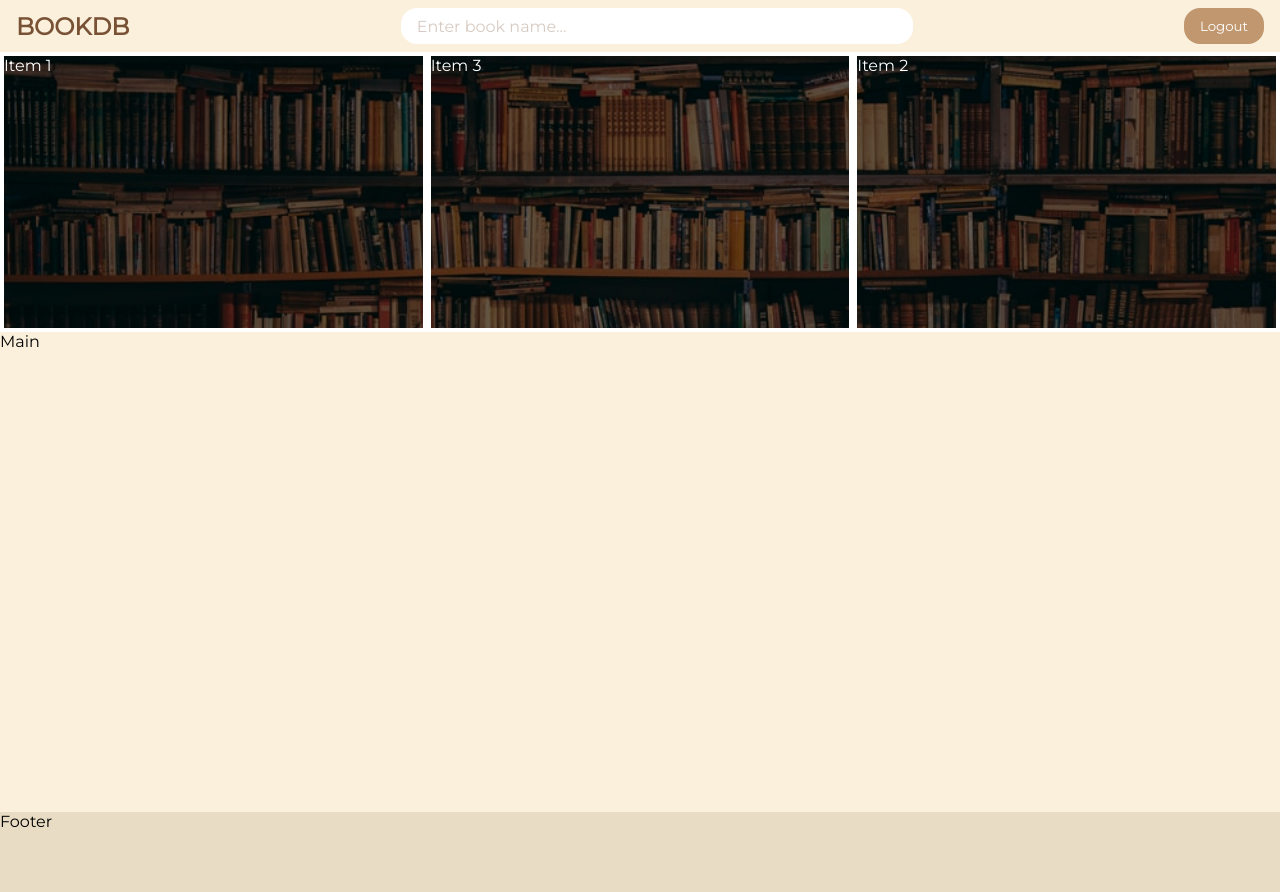
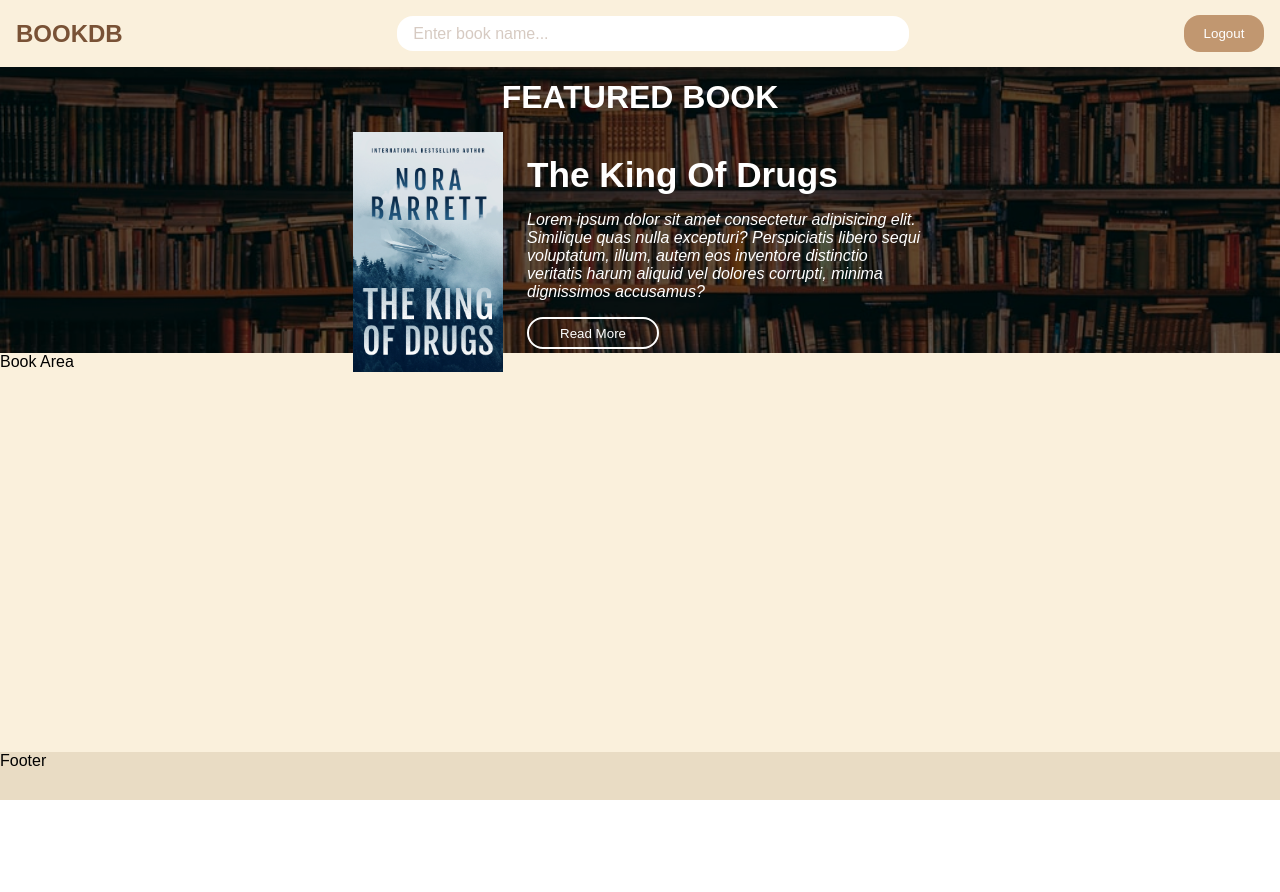
Before and after one commit to Phitiani/Task1, a plain HTML site: page index.html in a window 1280 px wide. After the commit the page ends 800 px from the top, so only its background shows below. Drawn offline with Linux system fonts and the light colour scheme.

Commit message:
Transformed the structure in a more flexbox-y way

```diff
--- a/index.html
+++ b/index.html
@@ -5,13 +5,9 @@
     <!-- Stylesheet -->
     <link rel="stylesheet" href="styles/styles.css" />
     <!-- Google Fonts -->
-    <link
-      rel="stylesheet"
-      href="https://fonts.googleapis.com/css?family=Montserrat"
-    />
   </head>
 
-  <body>
+  <body id="main-container">
     <nav>
       <ul id="nav-items">
         <li id="logo" class="center-content-v">BOOKDB</li>
@@ -24,17 +20,31 @@
       </ul>
     </nav>
 
-    <header>
-      <div id="header-container">
-        <div id="header-img"></div>
-        <div id="header-featured-container">
-          <div class="header-item">Item 1</div>
-          <div id="test" class="header-item">Item 2</div>
-          <div class="header-item">Item 3</div>
+    <main>
+      <div id="banner">
+        <div id="banner-container">
+          <h1 class="center-content-h">Featured Book</h1>
+          <div id="featured-book">
+            <img
+              id="featured-book-cover"
+              src="./assets/images/random-book.jpeg"
+            />
+            <div id="featured-book-info">
+              <h2 id="featured-book-title">the king of drugs</h2>
+              <h3 id="featrued-book-description">
+                Lorem ipsum dolor sit amet consectetur adipisicing elit.
+                Similique quas nulla excepturi? Perspiciatis libero sequi
+                voluptatum, illum, autem eos inventore distinctio veritatis
+                harum aliquid vel dolores corrupti, minima dignissimos
+                accusamus?
+              </h3>
+              <button class="btn btn-secondary">Read More</button>
+            </div>
+          </div>
         </div>
       </div>
-    </header>
-    <main>Main</main>
+      <div id="book-area">Book Area</div>
+    </main>
     <footer>Footer</footer>
   </body>
 </html>
--- a/styles/styles.css
+++ b/styles/styles.css
@@ -8,12 +8,13 @@
     --dark-brown: #795236;
 }
 
+@import url('https://fonts.googleapis.com/css2?family=Montserrat:ital,wght@0,100,0,200;0,300;0,700;0,900;1,200;1,300;1,700;1,900&display=swap');
 
 * {
     margin: 0;
     padding: 0;
     box-sizing: border-box;
-    font-family: 'Montserrat';
+    font-family: 'Montserrat', sans-serif;
 }
 
 body {
@@ -91,27 +92,30 @@ body {
 }
 
 /* Page Sections */
+
+#main-container {
+    display: flex;
+    flex-direction: column;
+}
 nav{
-    height: 6.5%;
+    flex-grow: 0.5;
     background-color:var(--beige);
     color: var(--dark-brown);
     margin: 0;
-}
-
-header{
-    height: 35%;
-    background-color:black;
+    display: flex;
 }
 
 main{
-    height: 60%;
+    flex-grow: 11;
     background-color:var(--beige);
-
+    display: flex;
+    flex-direction: column;
 }
 
 footer {
- height: 10%;
- background-color:var(--dark-beige);
+    flex-grow: 0.5;
+    background-color:var(--dark-beige);
+    display: flex;
 }
 
 /* Navigation */
@@ -152,36 +156,84 @@ footer {
 
 /* Header */
 
-#header-container {
+
+
+#banner {
+    background-color: black;
     color: white;
+    flex-grow: 6;
+    position: relative;
+
+}
+
+#banner::after {
+    content: '';
+    color: white;
+    position: absolute;
     width: 100%;
     height: 100%;
-    position: relative;
+    background-image: url("../assets/images/banner.jpeg");
+    background-position: top;
+    background-repeat: no-repeat;
+    background-size:cover;
+    opacity: .4;
+
 }
 
-#header-img {
-    background-image: url("../assets/images/banner.jpeg");
-    width: 100%;
-    height: 100%;
-    background-repeat: no-repeat;
-    background-size: cover;
-    opacity: .4;
-    position: absolute;
+#banner-container {
+   position: absolute;
+   display: flex;
+   flex-direction: column;
+   justify-content: center;
+   z-index: 10;
+   width: 100%;
+   height: 100%;
 }
 
-#header-featured-container {
-   position: absolute;
-   width: 100%;
-   height: 100%;
-   display: grid;
-   grid-template-columns: 1fr 1fr 1fr;
-   z-index: 10;
+#banner-container>h1 {
+    text-transform: uppercase;
+    padding: 2rem 0 1rem 0;
 }
 
-.header-item {
-    border: 4px solid white;
+#featured-book{
+    flex: 1;
+    display: flex;
+    align-items: center;
+    justify-content: center;
+    gap: 1.5rem;
 }
 
-#test{
-    order: 2
+#featured-book-cover {
+    height: 15rem;
 }
+
+#featured-book-info {
+    display: flex;
+    flex-direction: column;
+    max-width: 50rem;
+    gap: 1rem;
+}
+
+#featured-book-info > h2 {
+    text-transform: capitalize;
+    font-size: 2.2rem;
+}
+
+#featured-book-info > h3 {
+    font-weight: 100;
+    font-style: italic;
+    max-width: 25rem;
+    font-size: 1rem;
+}
+
+#featured-book-info > button {
+    width: 33%;
+    height: 2rem;
+    /* align-self: center; */
+}
+
+#book-area{
+    /* background-color: blue; */
+    flex-grow: 8;
+
+}
```
